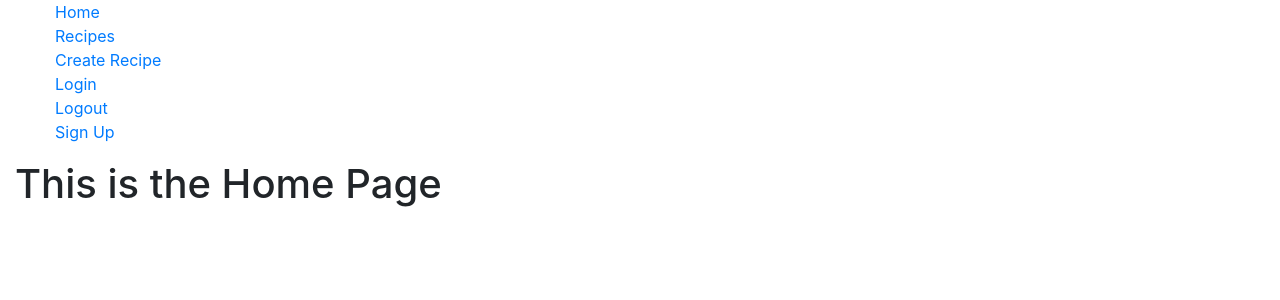
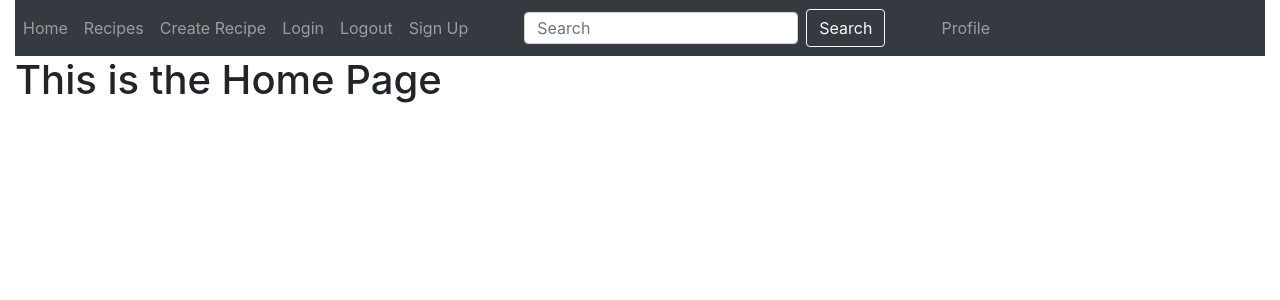
Before and after one commit to ramonaspence/chefs-notebook, a React (Create React App) app in the folder frontend/static/: page / in a window 1280 px wide. Shown: the top 300 px of the page. Built offline with nearby package versions, Linux system fonts and the light colour scheme; no server answers.

Commit message:
added some styling to the navbar

```diff
--- a/frontend/static/src/App.css
+++ b/frontend/static/src/App.css
@@ -9,3 +9,16 @@ img {
 a {
   text-decoration: none;
 }
+
+.left {
+  display: flex;
+}
+
+.right {
+  display: flex;
+
+}
+
+.form-control {
+  height: 2rem;
+}
--- a/frontend/static/src/components/ProfileCreate.js
+++ b/frontend/static/src/components/ProfileCreate.js
@@ -17,6 +17,7 @@ class ProfileCreate extends Component {
     this.state = {
       profile: {},
       preview: '',
+      user:'',
     }
 
     this.handleImage = this.handleImage.bind(this);
@@ -48,10 +49,8 @@ class ProfileCreate extends Component {
     formData.append('bio', profile.bio)
     formData.append('avatar', profile.avatar)
 
-    const user = this.request.user
 
-
-    axios.post(`${BASE_URL}/api/v1/profiles/${user.id}`, formData, {
+    axios.post(`${BASE_URL}/api/v1/profiles/`, formData, {
       headers: {
         'Content-Type': 'multipart/form-data'
       }
--- a/frontend/static/src/containers/Nav.js
+++ b/frontend/static/src/containers/Nav.js
@@ -30,44 +30,34 @@ class Nav extends Component {
   render() {
     return (
       <div className="row no-gutters">
-        <ul>
-        <Link to="/">
-          <li>
-            Home
-          </li>
-        </Link>
+        <div className='col-12 navbar navbar-expand-lg navbar-dark bg-dark'>
+          <div className='nav navbar-nav'>
+          <div className='left'>
+        <Link className="nav-item nav-link" to="/">Home</Link>
 
-        <Link to="/recipes/">
-          <li>
-            Recipes
-          </li>
-        </Link>
+        <Link className="nav-item nav-link" to="/recipes/">Recipes</Link>
 
-        <Link to="/add/recipe/">
-          <li>
-            Create Recipe
-          </li>
-        </Link>
+        <Link className="nav-item nav-link" to="/add/recipe/">Create Recipe</Link>
 
-        <Link to="/login">
-          <li>
-            Login
-          </li>
-        </Link>
+        <Link className="nav-item nav-link" to="/login">Login</Link>
 
-        <Link to="/logout" onClick={this.handleLogout}>
-          <li>
-            Logout
-          </li>
-        </Link>
+        <Link className="nav-item nav-link" to="/logout" onClick={this.handleLogout}>Logout</Link>
 
-        <Link to="/signup">
-          <li>
-          Sign Up
-          </li>
-        </Link>
+        <Link className="nav-item nav-link" to="/signup">Sign Up</Link>
+        </div>
 
-        </ul>
+        <div className='right'>
+
+        <form className="search form-inline ml-5">
+          <input className="form-control mr-lg-2" type="search" placeholder="Search" aria-label="Search" />
+          <button className="btn btn-outline-light my-2 my-sm-0" type="submit">Search</button>
+        </form>
+
+        <Link className="nav-item nav-link ml-lg-5" to="/profile/:id">Profile</Link>
+
+            </div>
+          </div>
+        </div>
       </div>
     )
   }
```
